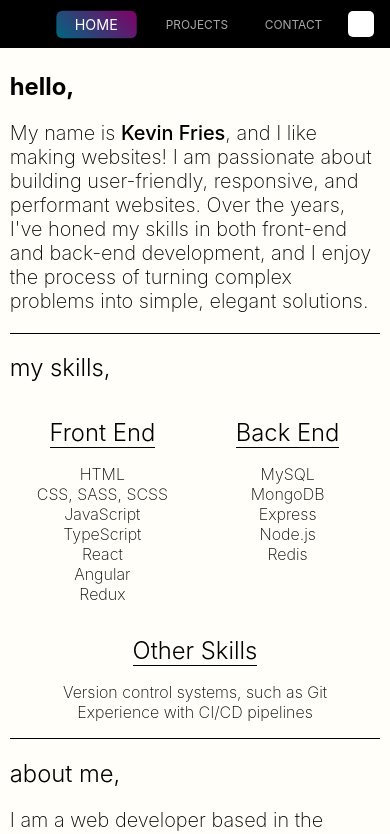
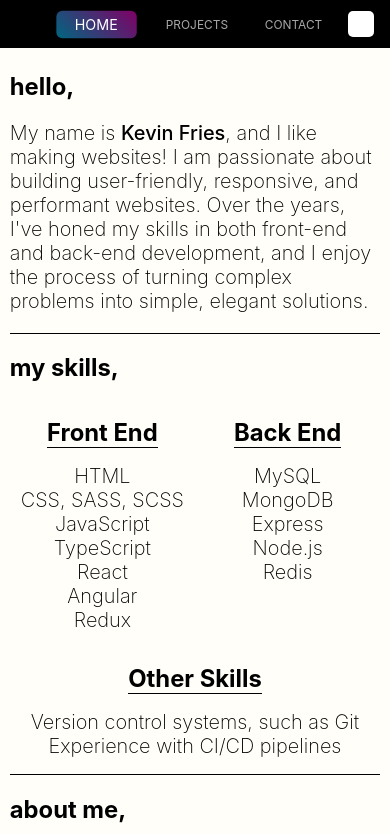
Before and after one commit to kevinsctfries/Portfolio, a React (Vite) app: page /#/ in a window 390 px wide. Shown: the top 834 px of the page. Built offline with nearby package versions, Linux system fonts and the light colour scheme; some icons are missing.

Commit message:
Improved dynamic scaling for mobile devices

```diff
--- a/src/App.css
+++ b/src/App.css
@@ -80,7 +80,6 @@ p {
 
   h2 {
     font-size: calc(1rem + 2vw);
-    font-weight: 300;
   }
 
   p {
--- a/src/pages/HomePage/homepage.css
+++ b/src/pages/HomePage/homepage.css
@@ -32,8 +32,11 @@
 
   ul {
     list-style-type: none;
-    padding: 0 0 0.5rem 0;
-    margin: 0 0 0.5rem 0;
+    padding: 0;
+    margin: 0;
+    padding-bottom: 0.5rem;
+    margin-bottom: 0.5rem;
+    font-size: 1.5rem;
   }
 }
 
@@ -42,4 +45,8 @@
     width: 95%;
     padding: 0.5rem;
   }
+
+  ul li {
+    font-size: calc(1rem + 1vw);
+  }
 }
```
